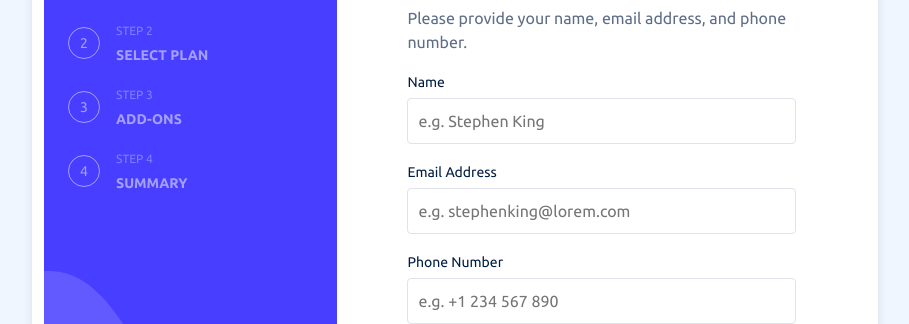
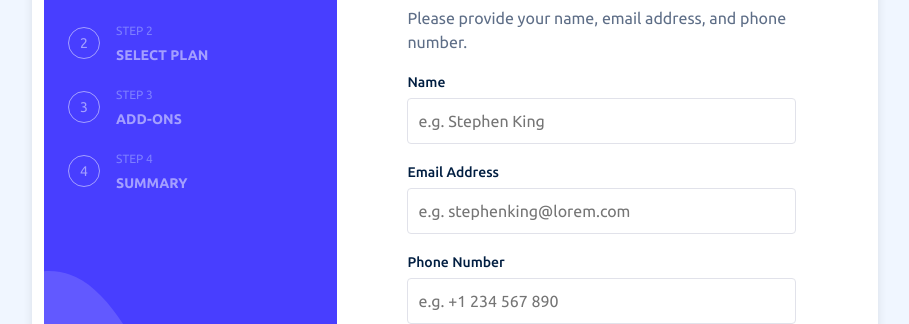
Before and after one commit to Doileo/multi-step-form, a React (Create React App) app: page / in a window 1280 px wide. Shown: the part 193-517 px from the top of the page, without its empty margins (185-1094 px from the left). Built offline with nearby package versions, Linux system fonts and the light colour scheme.

Commit message:
style: enhanced accessibility, and focus states
- added smooth transitions for inputs
- Improved error state visuals and input focus styles

```diff
--- a/src/components/PersonalInfo/PersonalInfo.css
+++ b/src/components/PersonalInfo/PersonalInfo.css
@@ -2,7 +2,7 @@
   display: flex;
   flex-direction: column;
   justify-content: space-between;
-  min-height: 50vh; /* Adjusted to 50vh */
+  min-height: 50vh;
   position: relative;
 }
 
@@ -41,19 +41,27 @@
 }
 
 .form-group label {
-  margin-bottom: 4px;
+  margin-bottom: 0.25rem;
 }
 
 label {
   font-size: var(--font-size-12);
   color: var(--denim-color);
+  font-weight: 500;
 }
 
 .form-group input {
-  padding: 10px;
+  padding: 0.625rem;
   border: 1px solid var(--border-color);
   border-radius: 4px;
   color: var(--slate-blue-gray);
+  transition: border-color 0.3s ease, box-shadow 0.3s ease;
+}
+
+.form-group input:focus {
+  border-color: var(--denim-color);
+  outline: none;
+  box-shadow: 0 0 0 2px rgba(22, 74, 138, 0.3);
 }
 
 /* Add the red error border color */
@@ -85,6 +93,7 @@ label {
   padding: 0.75rem 1.5rem;
   font-size: var(--font-size-14);
   cursor: pointer;
+  transition: background-color 0.3s ease;
 }
 
 @media (min-width: 768px) {
```
